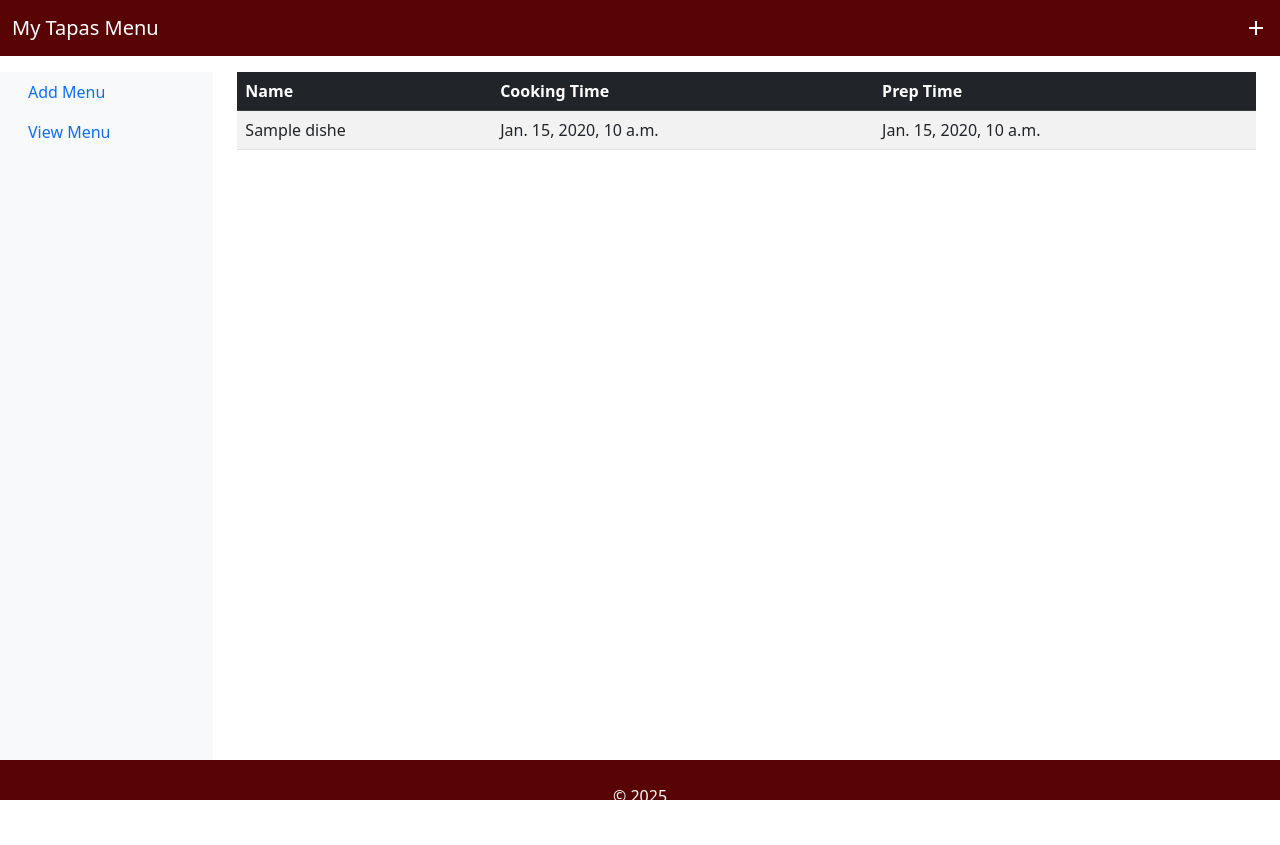
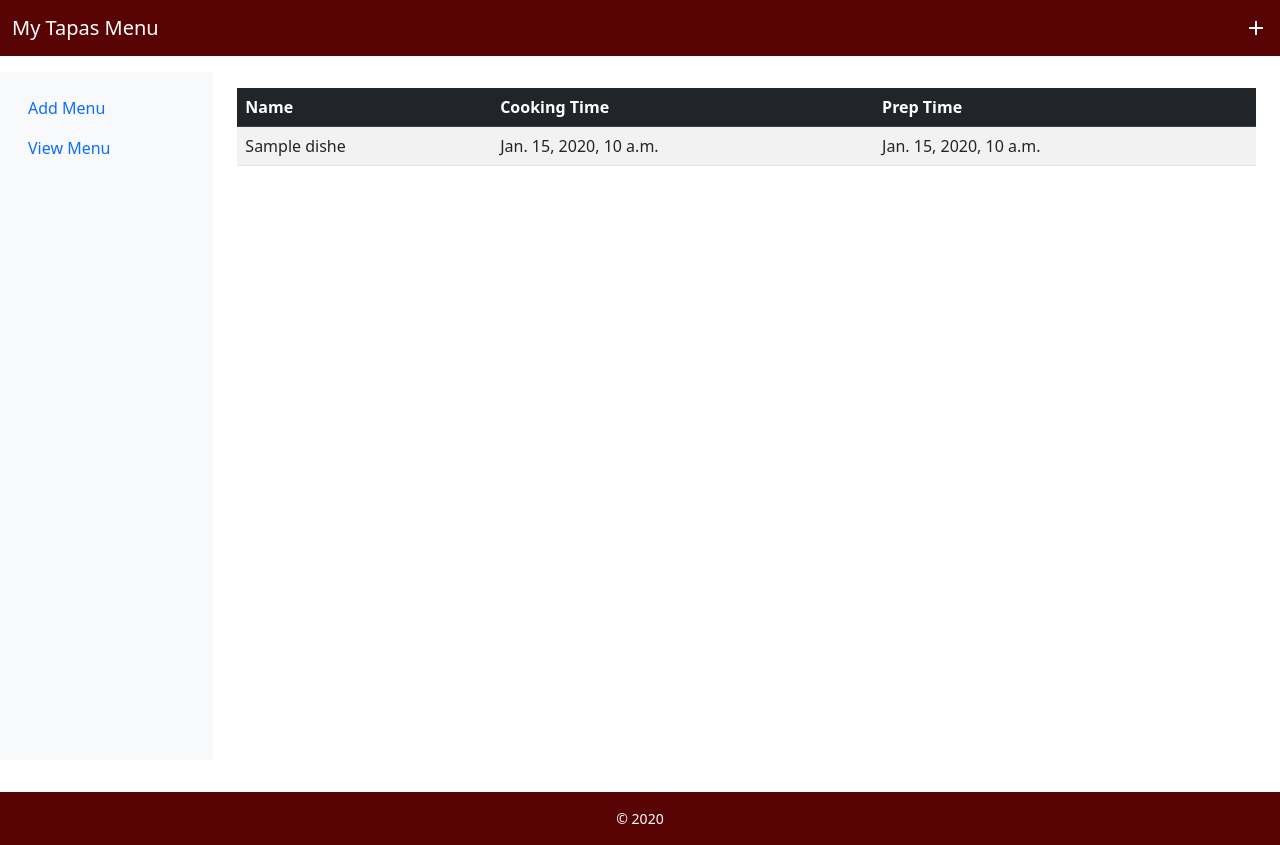
Before and after one commit to rinacode-alt/M5E-DjangoTemplates-main, a Django app: template tapasapp/templates/tapasapp/list.html in a window 1280 px wide. Before the commit the page ends 800 px from the top, so only its background shows below. Run offline with Django 3.2, Linux system fonts and the light colour scheme; the template is opened without the code that fills it: most values are stand-ins (such as "Sample title", 1, 10 or a date in 2020); some libraries are stand-ins or nearby versions.

Commit message:
fixed footer

```diff
--- a/tapasapp/static/bootstrap/css/custom.css
+++ /dev/null
@@ -1,9 +0,0 @@
-.footer {
-  position: absolute;
-  bottom: 0;
-  width: 100%;
-  height: 40px;
-  line-height: 40px;
-  color: white;
-  text-align: center;
-}
--- a/tapasapp/templates/tapasapp/base.html
+++ b/tapasapp/templates/tapasapp/base.html
@@ -17,35 +17,47 @@
       html,
       body {
         height: 100%;
+        margin: 0;
       }
+
       body {
         display: flex;
         flex-direction: column;
+        min-height: 100vh;
       }
+
       .content-wrapper {
-        flex: 1;
+        flex: 1 0 auto;
         display: flex;
         flex-direction: column;
       }
+
       .container-fluid {
         flex: 1;
       }
+
       .row {
         flex: 1;
       }
+
       .bg-custom {
         background-color: #590404 !important;
       }
+
       .sidebar {
         position: sticky;
         top: 56px;
         height: calc(100vh - 112px); /* Navbar and footer height */
         overflow-y: auto;
       }
+
       .footer {
+        flex-shrink: 0;
         padding: 1rem 0;
         color: white;
         text-align: center;
+        width: 100%;
+        margin-top: 2rem;
       }
     </style>
   </head>
@@ -66,7 +78,7 @@
             id="sidebar"
             class="col-md-3 col-lg-2 d-md-block bg-light sidebar"
           >
-            <div class="position-sticky">
+            <div class="position-sticky pt-3">
               <ul class="nav flex-column">
                 {% block sidebar %}
                 <li class="nav-item">
@@ -84,7 +96,7 @@
             </div>
           </nav>
 
-          <main class="col-md-9 ms-sm-auto col-lg-10 px-4">
+          <main class="col-md-9 ms-sm-auto col-lg-10 px-4 py-3">
             {% block content %} {% endblock %}
           </main>
         </div>
@@ -92,7 +104,11 @@
     </div>
 
     <footer class="footer bg-custom">
-      <div class="container">&copy; {% now "Y" %}</div>
+      <div
+        class="container-fluid d-flex justify-content-center align-items-center"
+      >
+        <small>&copy; 2020</small>
+      </div>
     </footer>
   </body>
 </html>
```
